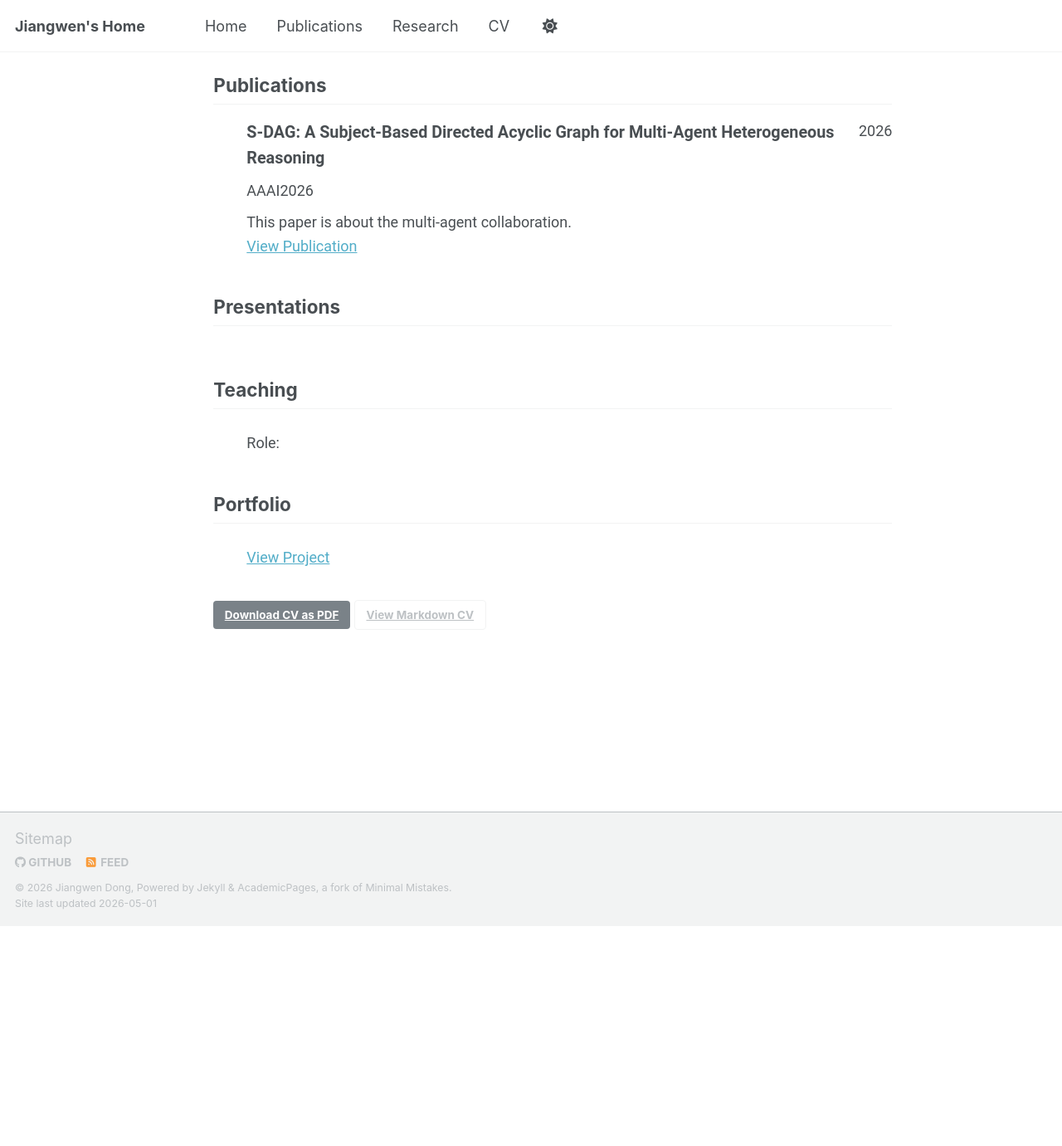
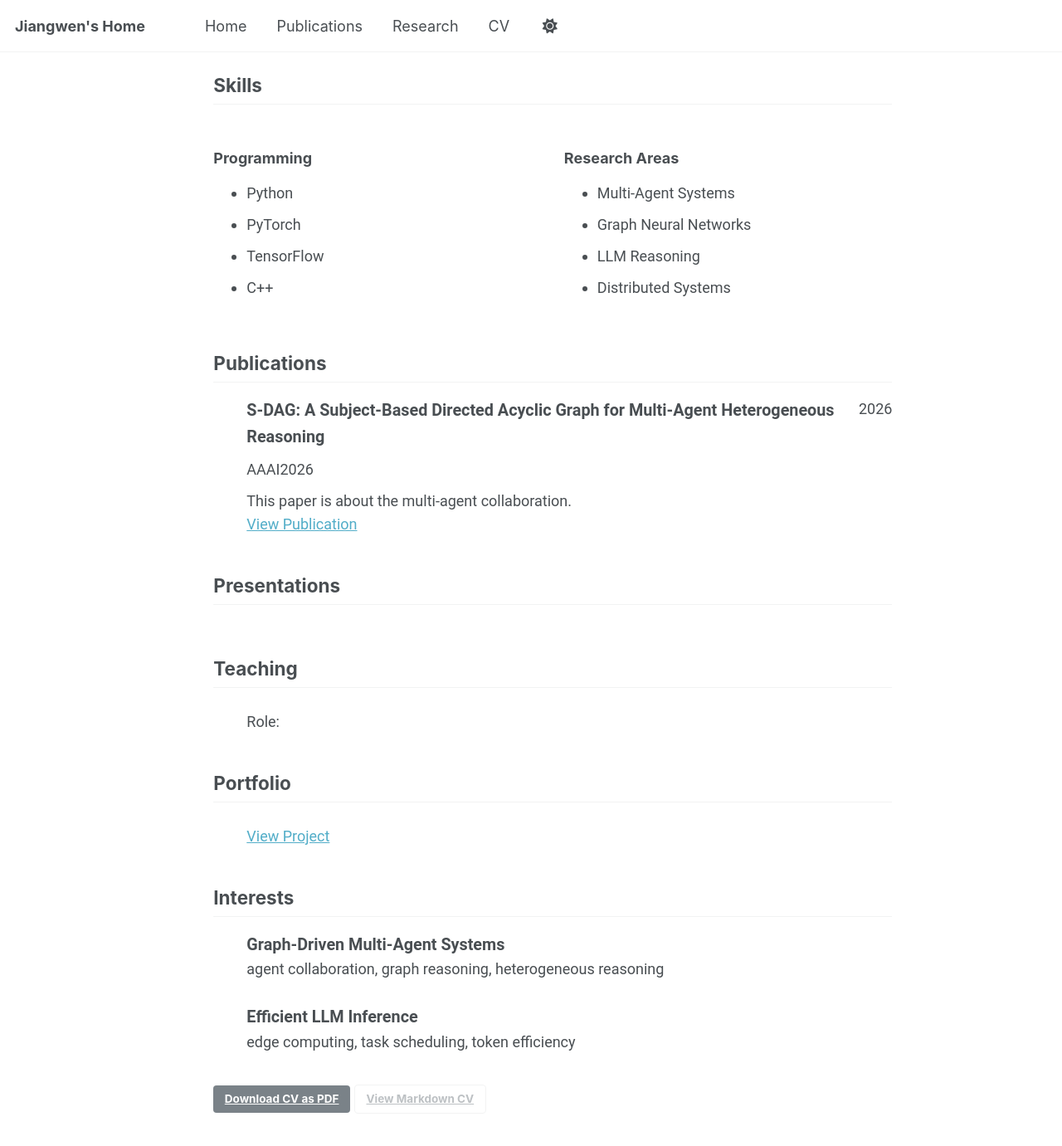
Before and after one commit to Jiangwen-Dong/Jiangwen-Dong.github.io, a Jekyll site: the page built from _pages/cv-json.md, in a window 1280 px wide and 1400 px high, scrolled down 735 px. Shown: the top 1381 px of the window at 83% size. Built offline with Jekyll 4.4.1, drawn with Linux system fonts in a browser that asks for light colours; a script that is not in the unit is left out; before the commit the page ends 1851 px from its top, so only the background shows below that.

Commit message:
content: fix Google Scholar link and add skills/interests to CV

```diff
--- a/_data/cv.json
+++ b/_data/cv.json
@@ -16,7 +16,7 @@
       {
         "network": "Google Scholar",
         "username": "",
-        "url": "https://scholar.google.com/citations?user=PS_CX0AAAAAJ"
+        "url": "https://scholar.google.com/citations?user=Kl-dTYAAAAAJ"
       },
       {
         "network": "GitHub",
@@ -46,9 +46,27 @@
       "courses": []
     }
   ],
-  "skills": [],
+  "skills": [
+  {
+    "name": "Programming",
+    "keywords": ["Python", "PyTorch", "TensorFlow", "C++"]
+  },
+  {
+    "name": "Research Areas",
+    "keywords": ["Multi-Agent Systems", "Graph Neural Networks", "LLM Reasoning", "Distributed Systems"]
+  }
+],
   "languages": [],
-  "interests": [],
+  "interests": [
+  {
+    "name": "Graph-Driven Multi-Agent Systems",
+    "keywords": ["agent collaboration", "graph reasoning", "heterogeneous reasoning"]
+  },
+  {
+    "name": "Efficient LLM Inference",
+    "keywords": ["edge computing", "task scheduling", "token efficiency"]
+  }
+],
   "references": [],
   "publications": [
     {
```
